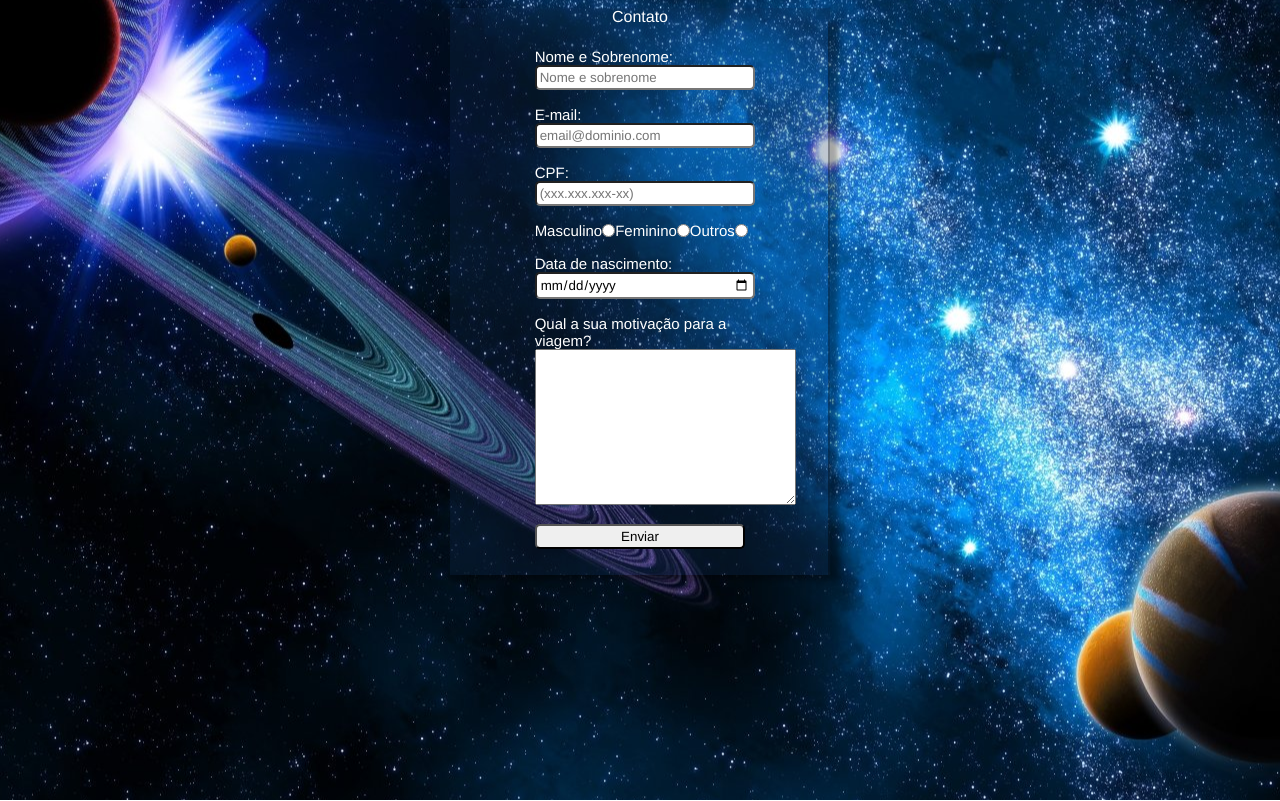
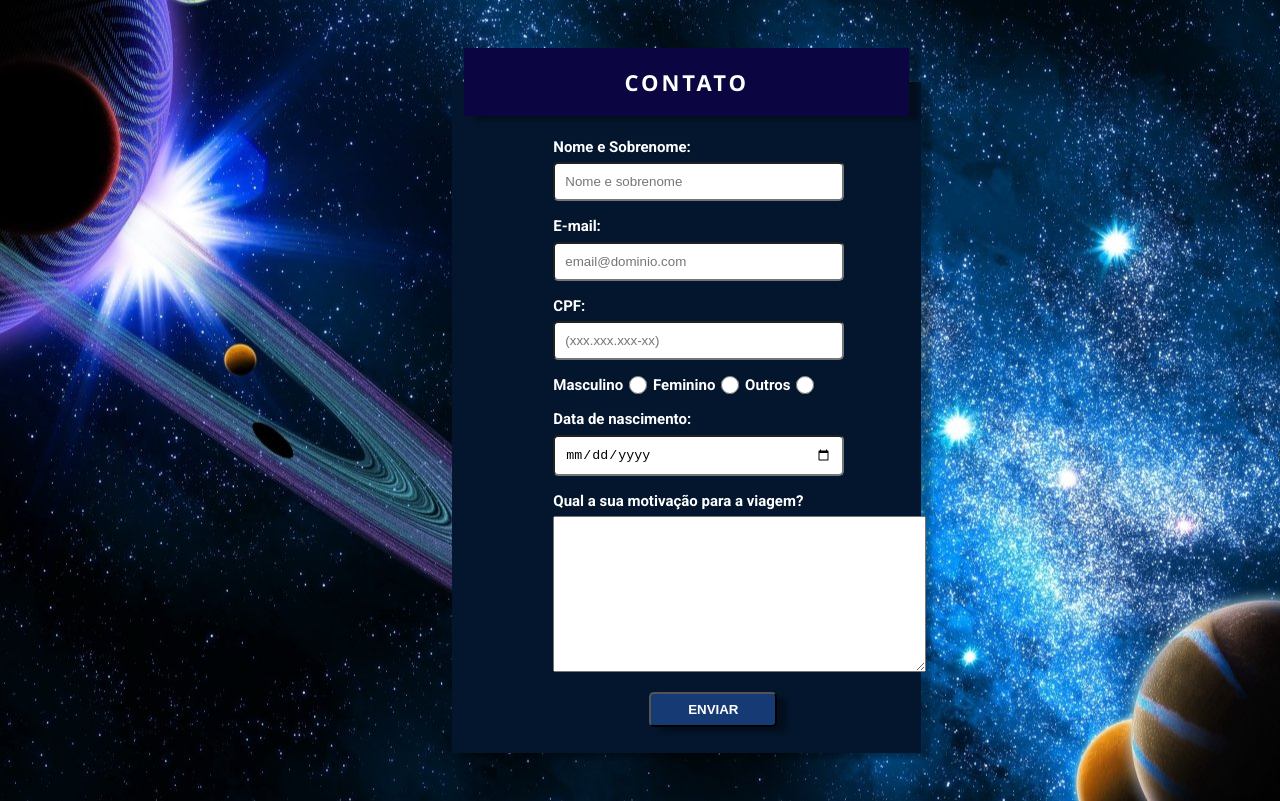
Before and after one commit to isamary10/spacetur, a plain HTML site: page contato.html in a window 1280 px wide. Drawn offline with Linux system fonts and the light colour scheme.

Commit message:
Formulário estilizado

```diff
--- a/contato.html
+++ b/contato.html
@@ -27,10 +27,8 @@
             <div class="genero formInput">
                 <label for="m">Masculino</label>
                 <input type="radio" name="genero" id="m" value="Masculino">
-
                 <label for="f">Feminino</label>
                 <input type="radio" name="genero" id="f" value="Feminino">
-
                 <label for="o">Outros</label>
                 <input type="radio" name="genero" id="o" value="Outros">
             </div>
@@ -40,10 +38,10 @@
             </div>
             <div class="formInput">
                 <label for="motivacao">Qual a sua motivação para a viagem?</label>
-                <textarea name="motivacao" id="motivacao" cols="30" rows="10"></textarea>
+                <textarea  name="motivacao" id="motivacao" cols="44" rows="10"></textarea>
             </div>
             <div class="formInput">
-                <input type="button" value="Enviar" id="btnEnviar" onclick="verificar()">
+                <input class="btnEnviar" type="button" value="Enviar" id="btnEnviar" onclick="verificar()">
             </div>
         </fieldset>
     </form>
--- a/css/contato.css
+++ b/css/contato.css
@@ -1,43 +1,69 @@
+@import url('https://fonts.googleapis.com/css2?family=Roboto:wght@700&display=swap');
 body {
     background-image: url(../img/espaco.jpg);
     background-repeat: no-repeat;
     background-position: center;
+    font-family: "Helvetica Neue", Helvetica, Arial, sans-serif ;
 }
+form {
+    margin: 3rem 35%;
+    font-family: 'Roboto', sans-serif;
 
-form {
-    margin: 0 35%;
-    background-color: #112f5944;
 }
-
 fieldset {
+    background-color: #04162d;
     border-style: none;
     box-shadow: 10px 5px 5px rgba(0, 0, 0, 0.35);
+
 }
-
 legend {
     text-align: center;
-    font-style: bold;
+    font-weight: bold;
     font-family: "Segoe UI";
+    font-size: 22px;
     color: #ffffff;
-    font-family: "Helvetica Neue", Helvetica, Arial, sans-serif ;
+    background-color: rgb(11, 5, 65);
+    padding: 1.2rem 10rem;
+    box-shadow: 10px 5px 5px rgba(0, 0, 0, 0.35);
+    text-transform: uppercase;
+    letter-spacing: 3px;
 }
 input {
     width: 100%;
     margin: 0;
     border-radius: 5px;
-    padding: 3px;
-    font-family: "Helvetica Neue", Helvetica, Arial, sans-serif ;
+    padding: 10px;
 
 }
+input[type=date], input[type=text],input[type=tel],input[type=email] {
+    margin-top: .4rem;
 
+}
+.formInput textarea {
+    margin-top: .4rem;
+
+}
 .formInput {
     margin: 1rem 20%;
     color: #ffffff;
     font-size: 15px;
-    font-family: "Helvetica Neue", Helvetica, Arial, sans-serif ;
+
 }
-
 .genero {
     display: flex;
-    ;
+
 }
+.btnEnviar {
+    width: 8rem;
+    font-weight: bold;
+    padding: 0.5rem 2rem;
+    margin: 0 6rem;
+    text-transform: uppercase;
+    box-shadow: 10px 5px 5px rgba(0, 0, 0, 0.35);
+    background-color: #2255a794;
+    color: #ffffff;
+}
+.btnEnviar:hover, .btnEnviar:focus {
+    background-color: #6da6da;
+    transition: .4s;
+}
```
